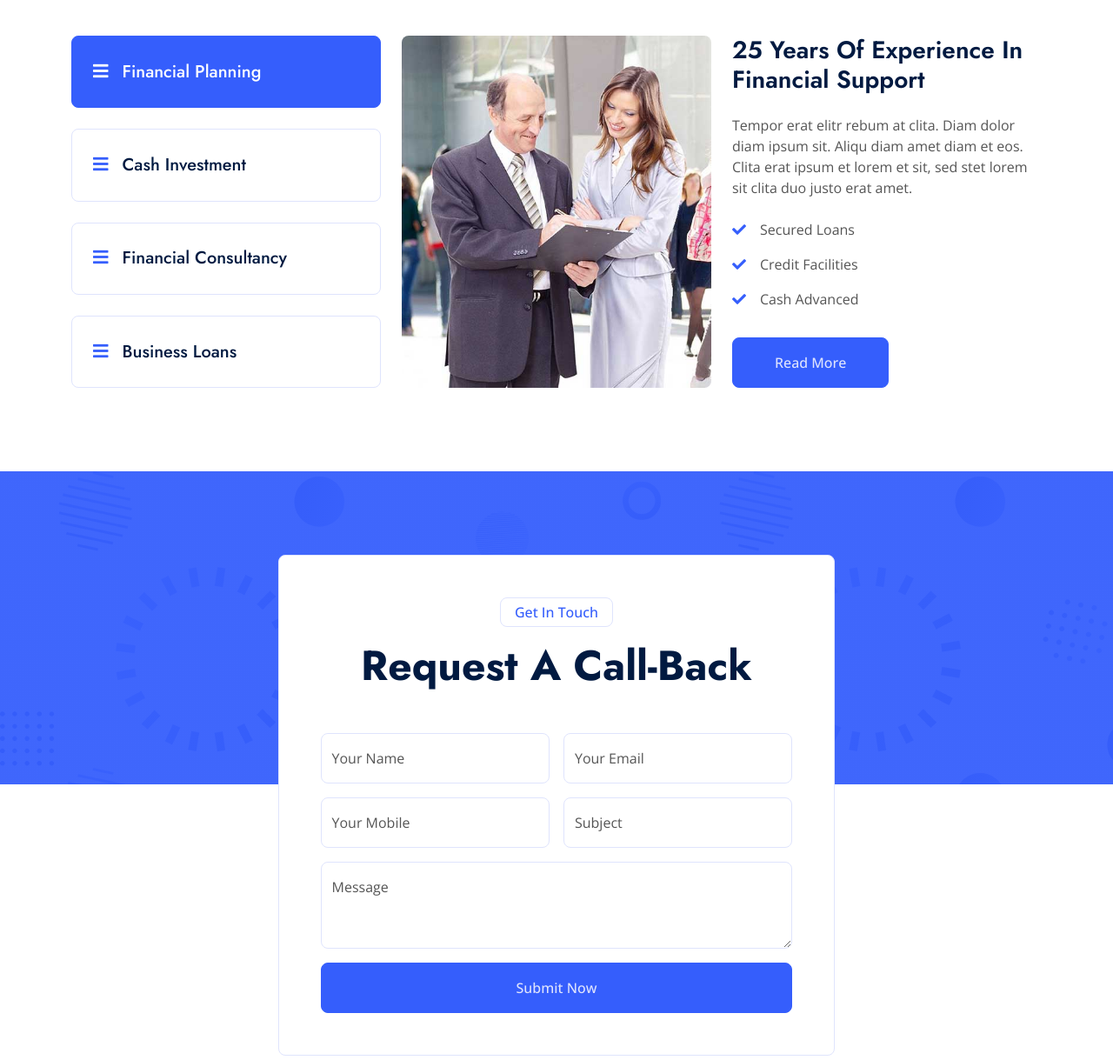
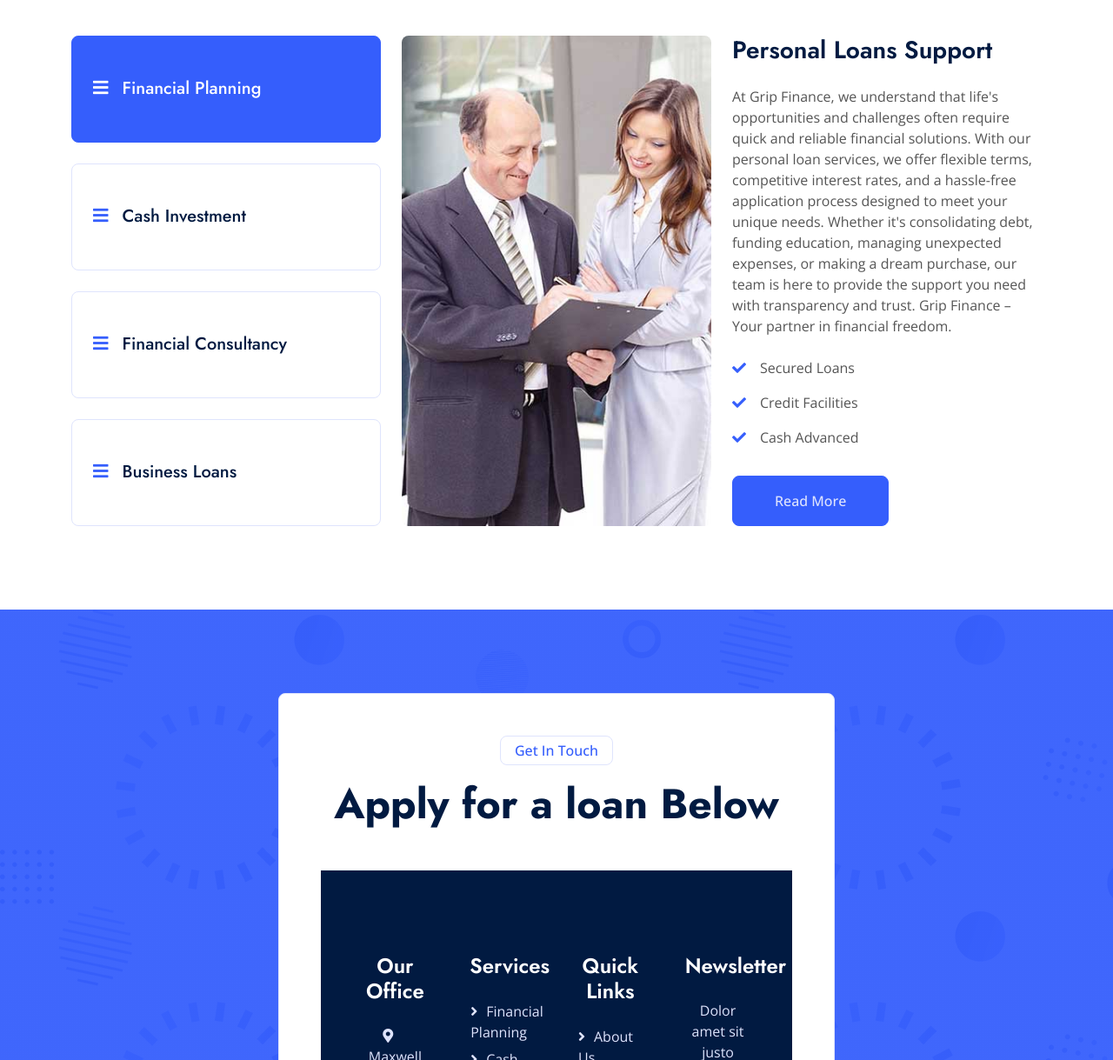
Before and after one commit to SoftrIn6/koan, a plain HTML site: page service.html in a window 1280 px wide. Shown: the part 681-1900 px from the top of the page at 87% size. Drawn offline with nearby package versions, Linux system fonts and the light colour scheme.

Commit message:
Update service.html

```diff
--- a/service.html
+++ b/service.html
@@ -3,7 +3,7 @@
 
 <head>
     <meta charset="utf-8">
-    <title>Finanza - Financial Services Website Template</title>
+    <title>Grip Finance - Financial Services Website Template</title>
     <meta content="width=device-width, initial-scale=1.0" name="viewport">
     <meta content="" name="keywords">
     <meta content="" name="description">
@@ -46,7 +46,7 @@
     <div class="container-fluid fixed-top px-0 wow fadeIn" data-wow-delay="0.1s">
         <div class="top-bar row gx-0 align-items-center d-none d-lg-flex">
             <div class="col-lg-6 px-5 text-start">
-                <small><i class="fa fa-map-marker-alt text-primary me-2"></i>123 Street, New York, USA</small>
+                <small><i class="fa fa-map-marker-alt text-primary me-2"></i>Maxwell Office Park Mac Mac Building 4 Waterfall Cit, Midrand, South Africa</small>
                 <small class="ms-4"><i class="fa fa-clock text-primary me-2"></i>9.00 am - 9.00 pm</small>
             </div>
             <div class="col-lg-6 px-5 text-end">
@@ -57,7 +57,7 @@
 
         <nav class="navbar navbar-expand-lg navbar-light py-lg-0 px-lg-5 wow fadeIn" data-wow-delay="0.1s">
             <a href="index.html" class="navbar-brand ms-4 ms-lg-0">
-                <h1 class="display-5 text-primary m-0">Finanza</h1>
+                <h1 class="display-5 text-primary m-0">Grip Finance</h1>
             </a>
             <button type="button" class="navbar-toggler me-4" data-bs-toggle="collapse"
                 data-bs-target="#navbarCollapse">
@@ -152,30 +152,8 @@
                                     </div>
                                 </div>
                                 <div class="col-md-6">
-                                    <h3 class="mb-4">25 Years Of Experience In Financial Support</h3>
-                                    <p class="mb-4">Tempor erat elitr rebum at clita. Diam dolor diam ipsum sit. Aliqu
-                                        diam amet diam et eos. Clita erat ipsum et lorem et sit, sed stet lorem sit
-                                        clita duo justo erat amet.</p>
-                                    <p><i class="fa fa-check text-primary me-3"></i>Secured Loans</p>
-                                    <p><i class="fa fa-check text-primary me-3"></i>Credit Facilities</p>
-                                    <p><i class="fa fa-check text-primary me-3"></i>Cash Advanced</p>
-                                    <a href="" class="btn btn-primary py-3 px-5 mt-3">Read More</a>
-                                </div>
-                            </div>
-                        </div>
-                        <div class="tab-pane fade" id="tab-pane-2">
-                            <div class="row g-4">
-                                <div class="col-md-6" style="min-height: 350px;">
-                                    <div class="position-relative h-100">
-                                        <img class="position-absolute rounded w-100 h-100" src="img/service-2.jpg"
-                                            style="object-fit: cover;" alt="">
-                                    </div>
-                                </div>
-                                <div class="col-md-6">
-                                    <h3 class="mb-4">25 Years Of Experience In Financial Support</h3>
-                                    <p class="mb-4">Tempor erat elitr rebum at clita. Diam dolor diam ipsum sit. Aliqu
-                                        diam amet diam et eos. Clita erat ipsum et lorem et sit, sed stet lorem sit
-                                        clita duo justo erat amet.</p>
+                                    <h3 class="mb-4">Personal Loans Support</h3>
+                                    <p class="mb-4">At Grip Finance, we understand that life's opportunities and challenges often require quick and reliable financial solutions. With our personal loan services, we offer flexible terms, competitive interest rates, and a hassle-free application process designed to meet your unique needs. Whether it's consolidating debt, funding education, managing unexpected expenses, or making a dream purchase, our team is here to provide the support you need with transparency and trust. Grip Finance – Your partner in financial freedom.</p>
                                     <p><i class="fa fa-check text-primary me-3"></i>Secured Loans</p>
                                     <p><i class="fa fa-check text-primary me-3"></i>Credit Facilities</p>
                                     <p><i class="fa fa-check text-primary me-3"></i>Cash Advanced</p>
@@ -192,10 +170,8 @@
                                     </div>
                                 </div>
                                 <div class="col-md-6">
-                                    <h3 class="mb-4">25 Years Of Experience In Financial Support</h3>
-                                    <p class="mb-4">Tempor erat elitr rebum at clita. Diam dolor diam ipsum sit. Aliqu
-                                        diam amet diam et eos. Clita erat ipsum et lorem et sit, sed stet lorem sit
-                                        clita duo justo erat amet.</p>
+                                    <h3 class="mb-4">Business Finance Support</h3>
+                                    <p class="mb-4">At Grip Finance, we believe in the power of businesses to shape the future. Our business loan solutions are designed to provide the financial backing you need to start, expand, or optimize your operations. With competitive interest rates, flexible repayment options, and a straightforward application process, we aim to support entrepreneurs and businesses of all sizes. Whether it’s investing in new equipment, managing cash flow, or scaling your venture, Grip Finance is your trusted partner in achieving business success.</p>
                                     <p><i class="fa fa-check text-primary me-3"></i>Secured Loans</p>
                                     <p><i class="fa fa-check text-primary me-3"></i>Credit Facilities</p>
                                     <p><i class="fa fa-check text-primary me-3"></i>Cash Advanced</p>
@@ -212,10 +188,8 @@
                                     </div>
                                 </div>
                                 <div class="col-md-6">
-                                    <h3 class="mb-4">25 Years Of Experience In Financial Support</h3>
-                                    <p class="mb-4">Tempor erat elitr rebum at clita. Diam dolor diam ipsum sit. Aliqu
-                                        diam amet diam et eos. Clita erat ipsum et lorem et sit, sed stet lorem sit
-                                        clita duo justo erat amet.</p>
+                                    <h3 class="mb-4">Consolidation Loans Support</h3>
+                                    <p class="mb-4">Managing multiple debts can be overwhelming. At Grip Finance, our consolidation loans are designed to bring simplicity and control back into your financial life. By combining all your outstanding debts into a single, manageable loan with competitive interest rates, we help you reduce financial stress and save money. With our personalized approach and flexible repayment plans, achieving financial clarity and freedom is just a step away.</p>
                                     <p><i class="fa fa-check text-primary me-3"></i>Secured Loans</p>
                                     <p><i class="fa fa-check text-primary me-3"></i>Credit Facilities</p>
                                     <p><i class="fa fa-check text-primary me-3"></i>Cash Advanced</p>
@@ -240,51 +214,8 @@
                         <div class="text-center mx-auto wow fadeInUp" data-wow-delay="0.1s" style="max-width: 600px;">
                             <p class="d-inline-block border rounded text-primary fw-semi-bold py-1 px-3">Get In Touch
                             </p>
-                            <h1 class="display-5 mb-5">Request A Call-Back</h1>
-                        </div>
-                        <div class="row g-3">
-                            <div class="col-sm-6">
-                                <div class="form-floating">
-                                    <input type="text" class="form-control" id="name" placeholder="Your Name">
-                                    <label for="name">Your Name</label>
-                                </div>
-                            </div>
-                            <div class="col-sm-6">
-                                <div class="form-floating">
-                                    <input type="email" class="form-control" id="mail" placeholder="Your Email">
-                                    <label for="mail">Your Email</label>
-                                </div>
-                            </div>
-                            <div class="col-sm-6">
-                                <div class="form-floating">
-                                    <input type="text" class="form-control" id="mobile" placeholder="Your Mobile">
-                                    <label for="mobile">Your Mobile</label>
-                                </div>
-                            </div>
-                            <div class="col-sm-6">
-                                <div class="form-floating">
-                                    <input type="text" class="form-control" id="subject" placeholder="Subject">
-                                    <label for="subject">Subject</label>
-                                </div>
-                            </div>
-                            <div class="col-12">
-                                <div class="form-floating">
-                                    <textarea class="form-control" placeholder="Leave a message here" id="message"
-                                        style="height: 100px"></textarea>
-                                    <label for="message">Message</label>
-                                </div>
-                            </div>
-                            <div class="col-12 text-center">
-                                <button class="btn btn-primary w-100 py-3" type="submit">Submit Now</button>
-                            </div>
-                        </div>
-                    </div>
-                </div>
-            </div>
-        </div>
-    </div>
-    <!-- Callback End -->
-
+                            <h1 class="display-5 mb-5">Apply for a loan Below</h1>
+<script type="text/javascript" src="https://form.jotform.com/jsform/243565279688577"></script>
 
     <!-- Footer Start -->
     <div class="container-fluid bg-dark text-light footer mt-5 py-5 wow fadeIn" data-wow-delay="0.1s">
@@ -292,7 +223,7 @@
             <div class="row g-5">
                 <div class="col-lg-3 col-md-6">
                     <h4 class="text-white mb-4">Our Office</h4>
-                    <p class="mb-2"><i class="fa fa-map-marker-alt me-3"></i>123 Street, New York, USA</p>
+                    <p class="mb-2"><i class="fa fa-map-marker-alt me-3"></i>Maxwell Office Park Mac Mac Building 4 Waterfall Cit, Midrand, South Africa</p>
                     <p class="mb-2"><i class="fa fa-phone-alt me-3"></i>+012 345 67890</p>
                     <p class="mb-2"><i class="fa fa-envelope me-3"></i>info@example.com</p>
                     <div class="d-flex pt-2">
@@ -345,10 +276,6 @@
                 <div class="col-md-6 text-center text-md-start mb-3 mb-md-0">
                     &copy; <a class="border-bottom" href="#">Your Site Name</a>, All Right Reserved.
                 </div>
-                <div class="col-md-6 text-center text-md-end">
-                    <!--/*** This template is free as long as you keep the footer author’s credit link/attribution link/backlink. If you'd like to use the template without the footer author’s credit link/attribution link/backlink, you can purchase the Credit Removal License from "https://htmlcodex.com/credit-removal". Thank you for your support. ***/-->
-                    Designed By <a class="border-bottom" href="https://htmlcodex.com">HTML Codex</a> Distributed By <a
-                        href="https://themewagon.com">ThemeWagon</a>
                 </div>
             </div>
         </div>
```
